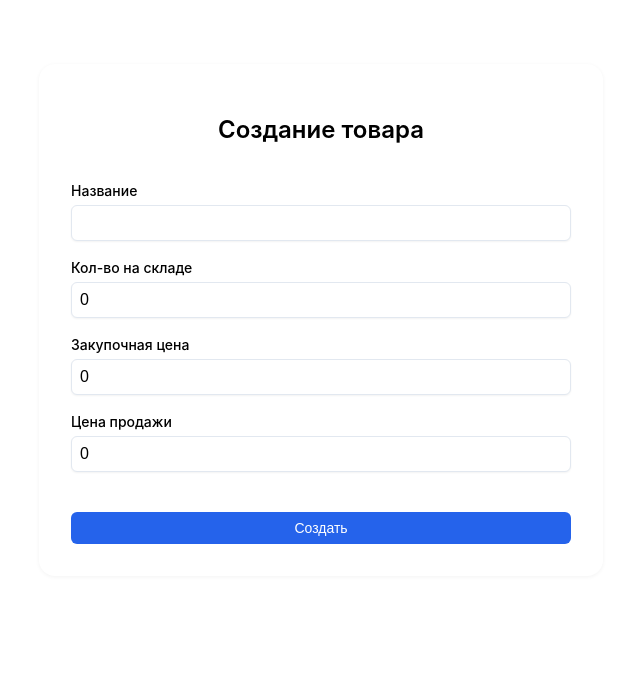
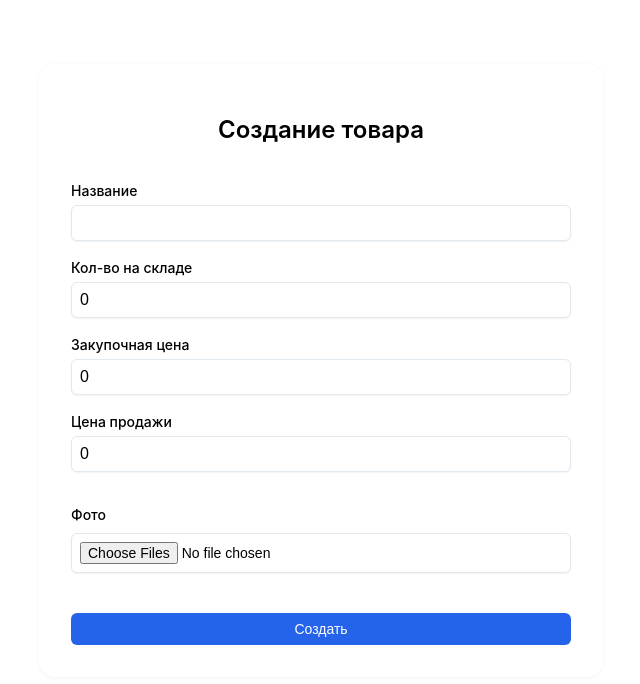
Before and after one commit to SystemAgainst/diplom-store-frontend, a React (Vite) app: page /products/create in a window 1280 px wide. Shown: the top 684 px of the page, without its empty margins (319-959 px from the left). Built offline with nearby package versions, Linux system fonts and the light colour scheme.

Commit message:
feat: add product creation

```diff
--- a/src/pages/create-product/create-product-page.tsx
+++ b/src/pages/create-product/create-product-page.tsx
@@ -11,31 +11,62 @@ export const CreateProductPage = () => {
         quantity: 0,
         price: 0,
         sellingPrice: 0,
+        images: [] as File[],
     });
+
 
     const [error, setError] = useState<string>("");
 
     const handleChange = (e: React.ChangeEvent<HTMLInputElement>) => {
-        const { name, value } = e.target;
-        setForm((prev) => ({
-            ...prev,
-            [name]: name === "title" ? value : Number(value),
-        }));
+        const { name, value, files } = e.target;
+        if (name === "images" && files) {
+            setForm(prev => ({ ...prev, images: Array.from(files) }));
+        } else {
+            setForm(prev => ({
+                ...prev,
+                [name]: name === "title" ? value : Number(value),
+            }));
+        }
     };
 
     const handleSubmit = async (e: React.FormEvent) => {
         e.preventDefault();
         try {
-            const res = await fetch("http://localhost:8080/supplier/products", {
+            const data = new FormData();
+
+            data.append("title", form.title);
+            data.append("quantity", String(form.quantity));
+            data.append("price", String(form.price));
+            data.append("sellingPrice", String(form.sellingPrice));
+
+            if (form.images.length === 0) {
+                // Добавляем заглушку, если пользователь не загрузил изображение
+                const res = await fetch("/vite.svg");
+                const blob = await res.blob();
+                const placeholderFile = new File([blob], "vite.svg", { type: blob.type });
+                data.append("images", placeholderFile);
+            } else {
+                // Добавляем все изображения из формы
+                form.images.forEach((file) => {
+                    data.append("images", file);
+                });
+            }
+
+            const login = localStorage.getItem("login");
+            const password = localStorage.getItem("password");
+
+            const authHeader = "Basic " + btoa(`${login}:${password}`);
+
+            const response = await fetch("http://localhost:8080/product/create", {
                 method: "POST",
+                body: data,
                 headers: {
-                    "Content-Type": "application/json",
-                },
-                body: JSON.stringify(form),
+                    Authorization: authHeader,
+                }
             });
 
-            if (!res.ok) {
-                const text = await res.text();
+            if (!response.ok) {
+                const text = await response.text();
                 throw new Error(text || "Ошибка при создании товара");
             }
 
@@ -98,6 +129,18 @@ export const CreateProductPage = () => {
                     />
                 </div>
 
+                <div className={styles.fileInputWrapper}>
+                    <label className={styles.fileLabel}>Фото</label>
+                    <input
+                        type="file"
+                        name="images"
+                        multiple
+                        accept="image/*"
+                        onChange={handleChange}
+                        className={styles.fileInput}
+                    />
+                </div>
+
                 {error && <div className={styles.error}>{error}</div>}
 
                 <div className={styles.buttonWrapper}>
--- a/src/pages/create-product/style.module.css
+++ b/src/pages/create-product/style.module.css
@@ -47,3 +47,25 @@
     color: #ef4444;
     font-size: 0.875rem;
 }
+
+.fileInputWrapper {
+    display: flex;
+    flex-direction: column;
+    gap: 0.25rem;
+    margin-top: 1rem;
+}
+
+.fileLabel {
+    font-size: 0.875rem;
+    font-weight: 500;
+    margin-bottom: 0.25rem;
+}
+
+.fileInput {
+    border: 1px solid #e2e8f0;
+    padding: 0.5rem;
+    border-radius: 0.375rem;
+    background-color: #fff;
+    box-shadow: 0 1px 2px rgba(0, 0, 0, 0.05);
+    font-size: 0.875rem;
+}
```
